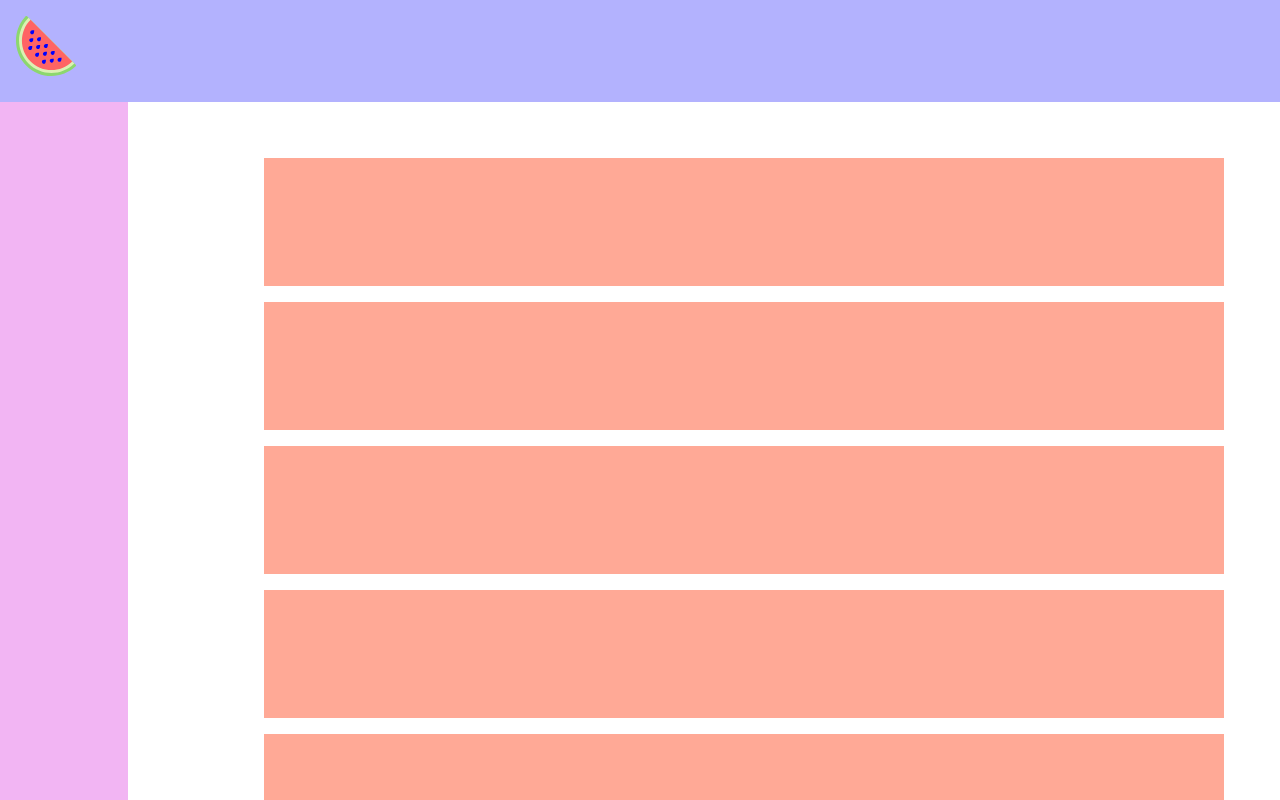
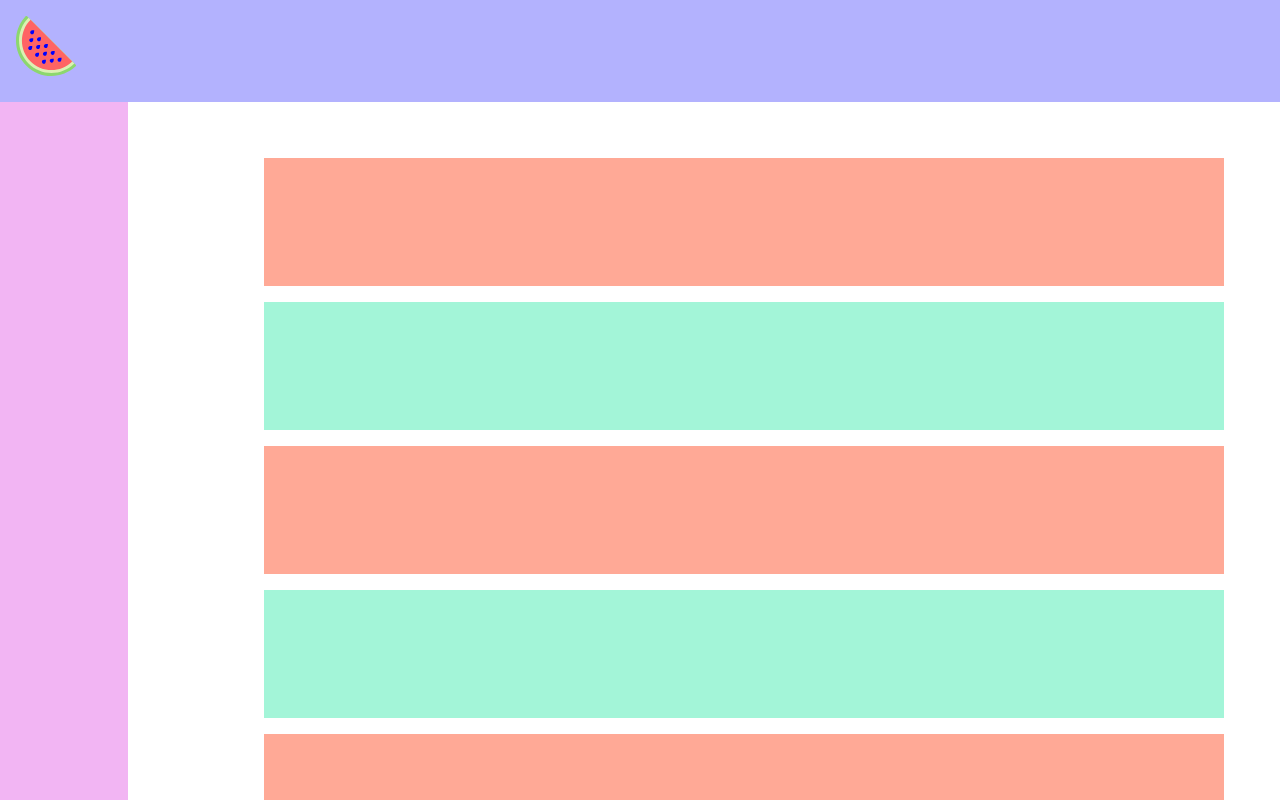
Before and after one commit to Rhibro/playtech-test, a React (Create React App) app: page / in a window 1280 px wide. Shown: the top 800 px of the page. Built offline with nearby package versions, Linux system fonts and the light colour scheme.

Commit message:
still working on bug

```diff
--- a/src/App.js
+++ b/src/App.js
@@ -14,17 +14,19 @@ function App() {
     </header>
     <>
         <div className="sideBar"></div>
-            <div className="containerBox">
+        <div className="containerBox">
               { Data && Data.map (data => {
                 return (
                   <div className="boxPink" key={ data.id }>
+
                     {
                       data.testData && data.testData.map( data => {
                         return (
-                         <div key={ data.id }> { data.sportName } </div>
+                         <div key={ data.id }> { data.sportName } { data.marketId }</div>
                         )
                       })
                     }
+
                   </div>
                 )
               })
--- a/src/index.css
+++ b/src/index.css
@@ -40,7 +40,6 @@ body {
 }
 
 .boxPink {
-  background-color:  #FFA996;
   width: 70rem;
   height: 8rem;
   margin: .5rem;
@@ -53,12 +52,16 @@ body {
   color: #FFFFFF;
 }
 
-.boxBlue {
-  background-color: #A3F5D8;
-  width: 60rem;
-  height: 8rem;
-  margin: .5rem;
-  margin-left: 2rem;
+.boxPink:nth-of-type(odd) {
+  background-color:  #FFA996;
+}
+
+.boxPink:nth-of-type(even) {
+  background-color:  #A3F5D8;
+}
+
+p::first-line {
+  text-transform: lowercase;
 }
 
 @media screen and (max-width: 1310px) {
```
